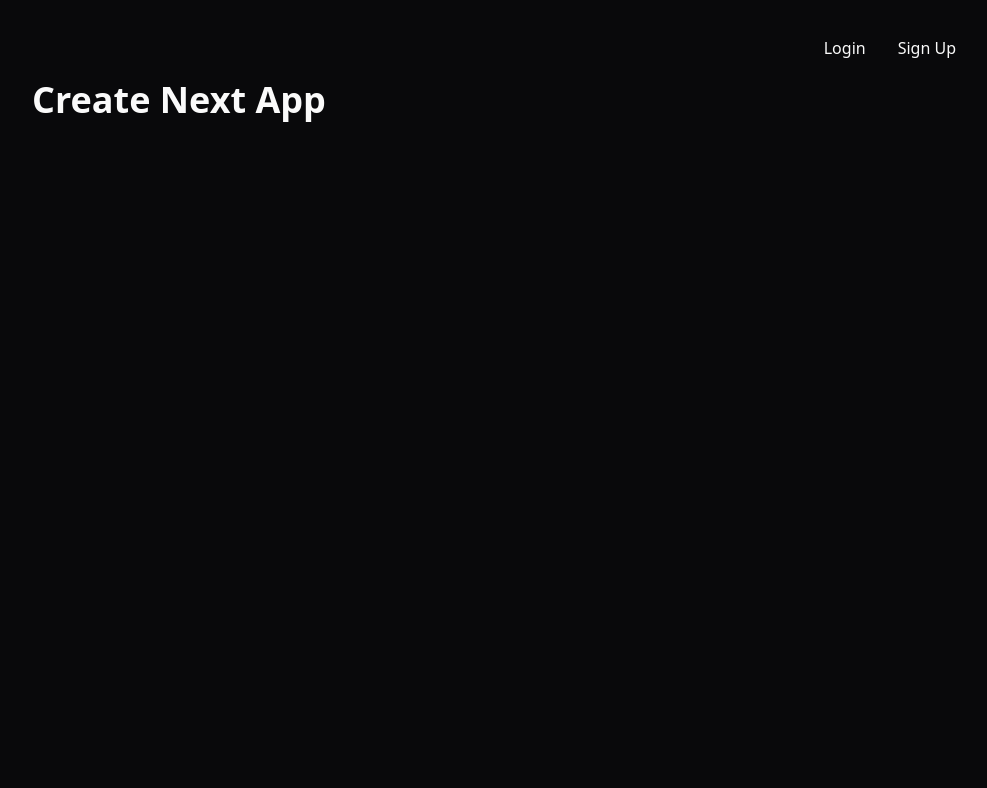
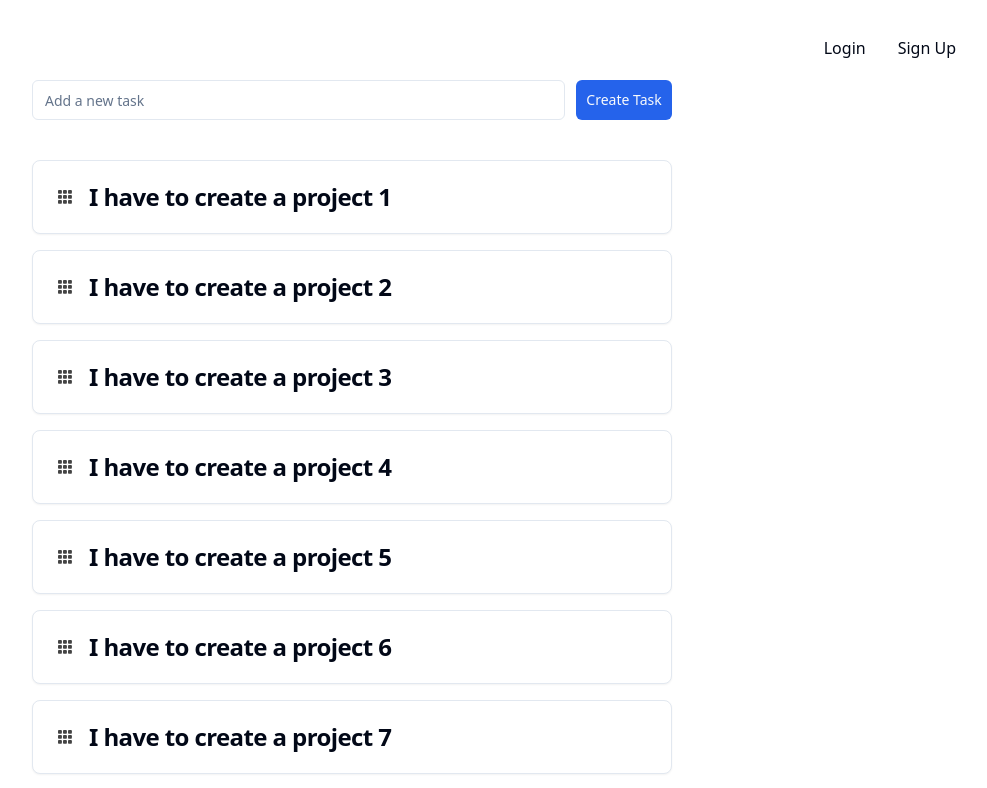
Before and after one commit to ameerhamza-23/todo-app, a Next.js app: page / in a window 1280 px wide. Shown: the top 788 px of the page, without its empty margins (288-1275 px from the left). Built offline with nearby package versions, Linux system fonts and the light colour scheme.

Commit message:
Added drag and drop ordering to tasks

```diff
--- a/package.json
+++ b/package.json
@@ -9,6 +9,7 @@
     "lint": "next lint"
   },
   "dependencies": {
+    "@radix-ui/react-dialog": "^1.0.5",
     "@radix-ui/react-slot": "^1.0.2",
     "class-variance-authority": "^0.7.0",
     "clsx": "^2.1.1",
--- a/src/app/globals.css
+++ b/src/app/globals.css
@@ -6,47 +6,47 @@
 @layer base {
   :root {
     --background: 0 0% 100%;
-    --foreground: 240 10% 3.9%;
+    --foreground: 222.2 84% 4.9%;
     --card: 0 0% 100%;
-    --card-foreground: 240 10% 3.9%;
+    --card-foreground: 222.2 84% 4.9%;
     --popover: 0 0% 100%;
-    --popover-foreground: 240 10% 3.9%;
-    --primary: 240 5.9% 10%;
-    --primary-foreground: 0 0% 98%;
-    --secondary: 240 4.8% 95.9%;
-    --secondary-foreground: 240 5.9% 10%;
-    --muted: 240 4.8% 95.9%;
-    --muted-foreground: 240 3.8% 46.1%;
-    --accent: 240 4.8% 95.9%;
-    --accent-foreground: 240 5.9% 10%;
+    --popover-foreground: 222.2 84% 4.9%;
+    --primary: 221.2 83.2% 53.3%;
+    --primary-foreground: 210 40% 98%;
+    --secondary: 210 40% 96.1%;
+    --secondary-foreground: 222.2 47.4% 11.2%;
+    --muted: 210 40% 96.1%;
+    --muted-foreground: 215.4 16.3% 46.9%;
+    --accent: 210 40% 96.1%;
+    --accent-foreground: 222.2 47.4% 11.2%;
     --destructive: 0 84.2% 60.2%;
-    --destructive-foreground: 0 0% 98%;
-    --border: 240 5.9% 90%;
-    --input: 240 5.9% 90%;
-    --ring: 240 5.9% 10%;
+    --destructive-foreground: 210 40% 98%;
+    --border: 214.3 31.8% 91.4%;
+    --input: 214.3 31.8% 91.4%;
+    --ring: 221.2 83.2% 53.3%;
     --radius: 0.5rem;
   }
 
   .dark {
-    --background: 240 10% 3.9%;
-    --foreground: 0 0% 98%;
-    --card: 240 10% 3.9%;
-    --card-foreground: 0 0% 98%;
-    --popover: 240 10% 3.9%;
-    --popover-foreground: 0 0% 98%;
-    --primary: 0 0% 98%;
-    --primary-foreground: 240 5.9% 10%;
-    --secondary: 240 3.7% 15.9%;
-    --secondary-foreground: 0 0% 98%;
-    --muted: 240 3.7% 15.9%;
-    --muted-foreground: 240 5% 64.9%;
-    --accent: 240 3.7% 15.9%;
-    --accent-foreground: 0 0% 98%;
+    --background: 222.2 84% 4.9%;
+    --foreground: 210 40% 98%;
+    --card: 222.2 84% 4.9%;
+    --card-foreground: 210 40% 98%;
+    --popover: 222.2 84% 4.9%;
+    --popover-foreground: 210 40% 98%;
+    --primary: 217.2 91.2% 59.8%;
+    --primary-foreground: 222.2 47.4% 11.2%;
+    --secondary: 217.2 32.6% 17.5%;
+    --secondary-foreground: 210 40% 98%;
+    --muted: 217.2 32.6% 17.5%;
+    --muted-foreground: 215 20.2% 65.1%;
+    --accent: 217.2 32.6% 17.5%;
+    --accent-foreground: 210 40% 98%;
     --destructive: 0 62.8% 30.6%;
-    --destructive-foreground: 0 0% 98%;
-    --border: 240 3.7% 15.9%;
-    --input: 240 3.7% 15.9%;
-    --ring: 240 4.9% 83.9%;
+    --destructive-foreground: 210 40% 98%;
+    --border: 217.2 32.6% 17.5%;
+    --input: 217.2 32.6% 17.5%;
+    --ring: 224.3 76.3% 48%;
   }
 }
 
@@ -55,6 +55,6 @@
       @apply border-border;
     }
     body {
-      @apply dark bg-background text-foreground;
+      @apply bg-background text-foreground;
     }
   }
--- a/src/app/page.tsx
+++ b/src/app/page.tsx
@@ -1,9 +1,56 @@
+"use client";
+
+import { useState } from "react";
+import { Button } from "@/components/ui/button";
+import { Input } from "@/components/ui/input";
+import { Card, CardHeader, CardTitle } from "@/components/ui/card";
+import { Reorder, useDragControls } from "framer-motion";
+
 export default function Home() {
+  const [tasks, setTasks] = useState([1, 2, 3, 4, 5,6,7,8,9,10]);
+
+  const handlePointerDown = (event, controls) => {
+    event.preventDefault(); // Prevent default behavior
+    controls.start(event); // Start drag for the specific item
+  };
+
   return (
     <div className="w-full flex justify-center h-full">
-      <div className="w-1/2 ">
-        <h1 className="text-4xl font-bold">Create Next App</h1>
+      <div className="w-1/2">
+        <div className="flex justify-between">
+          <Input placeholder="Add a new task" className="w-5/6" />
+          <Button className="w-24">Create Task</Button>
+        </div>
+        <div className="pt-10">
+          <Reorder.Group values={tasks} onReorder={setTasks} className="flex flex-col gap-4">
+            {tasks.map((task) => {
+              const controls = useDragControls();
+              return (
+                <Reorder.Item
+                  key={task}
+                  value={task}
+                  dragControls={controls}
+                  dragListener={false}
+                >
+                  <Card>
+                    <CardHeader>
+                      <CardTitle className="flex gap-4 items-center">
+                        <div
+                          className="w-4 h-4 hover:cursor-pointer"
+                          onPointerDown={(e) => handlePointerDown(e, controls)}
+                        >
+                          <img src="dial.svg" alt="no-image" />
+                        </div>
+                        <p>I have to create a project {task}</p>
+                      </CardTitle>
+                    </CardHeader>
+                  </Card>
+                </Reorder.Item>
+              );
+            })}
+          </Reorder.Group>
+        </div>
       </div>
     </div>
-  )
+  );
 }
--- /dev/null
+++ b/src/components/ui/card.tsx
@@ -0,0 +1,79 @@
+import * as React from "react"
+
+import { cn } from "@/lib/utils"
+
+const Card = React.forwardRef<
+  HTMLDivElement,
+  React.HTMLAttributes<HTMLDivElement>
+>(({ className, ...props }, ref) => (
+  <div
+    ref={ref}
+    className={cn(
+      "rounded-lg border bg-card text-card-foreground shadow-sm",
+      className
+    )}
+    {...props}
+  />
+))
+Card.displayName = "Card"
+
+const CardHeader = React.forwardRef<
+  HTMLDivElement,
+  React.HTMLAttributes<HTMLDivElement>
+>(({ className, ...props }, ref) => (
+  <div
+    ref={ref}
+    className={cn("flex flex-col space-y-1.5 p-6", className)}
+    {...props}
+  />
+))
+CardHeader.displayName = "CardHeader"
+
+const CardTitle = React.forwardRef<
+  HTMLParagraphElement,
+  React.HTMLAttributes<HTMLHeadingElement>
+>(({ className, ...props }, ref) => (
+  <h3
+    ref={ref}
+    className={cn(
+      "text-2xl font-semibold leading-none tracking-tight",
+      className
+    )}
+    {...props}
+  />
+))
+CardTitle.displayName = "CardTitle"
+
+const CardDescription = React.forwardRef<
+  HTMLParagraphElement,
+  React.HTMLAttributes<HTMLParagraphElement>
+>(({ className, ...props }, ref) => (
+  <p
+    ref={ref}
+    className={cn("text-sm text-muted-foreground", className)}
+    {...props}
+  />
+))
+CardDescription.displayName = "CardDescription"
+
+const CardContent = React.forwardRef<
+  HTMLDivElement,
+  React.HTMLAttributes<HTMLDivElement>
+>(({ className, ...props }, ref) => (
+  <div ref={ref} className={cn("p-6 pt-0", className)} {...props} />
+))
+CardContent.displayName = "CardContent"
+
+const CardFooter = React.forwardRef<
+  HTMLDivElement,
+  React.HTMLAttributes<HTMLDivElement>
+>(({ className, ...props }, ref) => (
+  <div
+    ref={ref}
+    className={cn("flex items-center p-6 pt-0", className)}
+    {...props}
+  />
+))
+CardFooter.displayName = "CardFooter"
+
+export { Card, CardHeader, CardFooter, CardTitle, CardDescription, CardContent }
--- /dev/null
+++ b/src/components/ui/dialog.tsx
@@ -0,0 +1,122 @@
+"use client"
+
+import * as React from "react"
+import * as DialogPrimitive from "@radix-ui/react-dialog"
+import { X } from "lucide-react"
+
+import { cn } from "@/lib/utils"
+
+const Dialog = DialogPrimitive.Root
+
+const DialogTrigger = DialogPrimitive.Trigger
+
+const DialogPortal = DialogPrimitive.Portal
+
+const DialogClose = DialogPrimitive.Close
+
+const DialogOverlay = React.forwardRef<
+  React.ElementRef<typeof DialogPrimitive.Overlay>,
+  React.ComponentPropsWithoutRef<typeof DialogPrimitive.Overlay>
+>(({ className, ...props }, ref) => (
+  <DialogPrimitive.Overlay
+    ref={ref}
+    className={cn(
+      "fixed inset-0 z-50 bg-black/80  data-[state=open]:animate-in data-[state=closed]:animate-out data-[state=closed]:fade-out-0 data-[state=open]:fade-in-0",
+      className
+    )}
+    {...props}
+  />
+))
+DialogOverlay.displayName = DialogPrimitive.Overlay.displayName
+
+const DialogContent = React.forwardRef<
+  React.ElementRef<typeof DialogPrimitive.Content>,
+  React.ComponentPropsWithoutRef<typeof DialogPrimitive.Content>
+>(({ className, children, ...props }, ref) => (
+  <DialogPortal>
+    <DialogOverlay />
+    <DialogPrimitive.Content
+      ref={ref}
+      className={cn(
+        "fixed left-[50%] top-[50%] z-50 grid w-full max-w-lg translate-x-[-50%] translate-y-[-50%] gap-4 border bg-background p-6 shadow-lg duration-200 data-[state=open]:animate-in data-[state=closed]:animate-out data-[state=closed]:fade-out-0 data-[state=open]:fade-in-0 data-[state=closed]:zoom-out-95 data-[state=open]:zoom-in-95 data-[state=closed]:slide-out-to-left-1/2 data-[state=closed]:slide-out-to-top-[48%] data-[state=open]:slide-in-from-left-1/2 data-[state=open]:slide-in-from-top-[48%] sm:rounded-lg",
+        className
+      )}
+      {...props}
+    >
+      {children}
+      <DialogPrimitive.Close className="absolute right-4 top-4 rounded-sm opacity-70 ring-offset-background transition-opacity hover:opacity-100 focus:outline-none focus:ring-2 focus:ring-ring focus:ring-offset-2 disabled:pointer-events-none data-[state=open]:bg-accent data-[state=open]:text-muted-foreground">
+        <X className="h-4 w-4" />
+        <span className="sr-only">Close</span>
+      </DialogPrimitive.Close>
+    </DialogPrimitive.Content>
+  </DialogPortal>
+))
+DialogContent.displayName = DialogPrimitive.Content.displayName
+
+const DialogHeader = ({
+  className,
+  ...props
+}: React.HTMLAttributes<HTMLDivElement>) => (
+  <div
+    className={cn(
+      "flex flex-col space-y-1.5 text-center sm:text-left",
+      className
+    )}
+    {...props}
+  />
+)
+DialogHeader.displayName = "DialogHeader"
+
+const DialogFooter = ({
+  className,
+  ...props
+}: React.HTMLAttributes<HTMLDivElement>) => (
+  <div
+    className={cn(
+      "flex flex-col-reverse sm:flex-row sm:justify-end sm:space-x-2",
+      className
+    )}
+    {...props}
+  />
+)
+DialogFooter.displayName = "DialogFooter"
+
+const DialogTitle = React.forwardRef<
+  React.ElementRef<typeof DialogPrimitive.Title>,
+  React.ComponentPropsWithoutRef<typeof DialogPrimitive.Title>
+>(({ className, ...props }, ref) => (
+  <DialogPrimitive.Title
+    ref={ref}
+    className={cn(
+      "text-lg font-semibold leading-none tracking-tight",
+      className
+    )}
+    {...props}
+  />
+))
+DialogTitle.displayName = DialogPrimitive.Title.displayName
+
+const DialogDescription = React.forwardRef<
+  React.ElementRef<typeof DialogPrimitive.Description>,
+  React.ComponentPropsWithoutRef<typeof DialogPrimitive.Description>
+>(({ className, ...props }, ref) => (
+  <DialogPrimitive.Description
+    ref={ref}
+    className={cn("text-sm text-muted-foreground", className)}
+    {...props}
+  />
+))
+DialogDescription.displayName = DialogPrimitive.Description.displayName
+
+export {
+  Dialog,
+  DialogPortal,
+  DialogOverlay,
+  DialogClose,
+  DialogTrigger,
+  DialogContent,
+  DialogHeader,
+  DialogFooter,
+  DialogTitle,
+  DialogDescription,
+}
```
Also changed, not shown: public/dial.svg (added), 1 other file (tests, documents, lock files or other folders).
